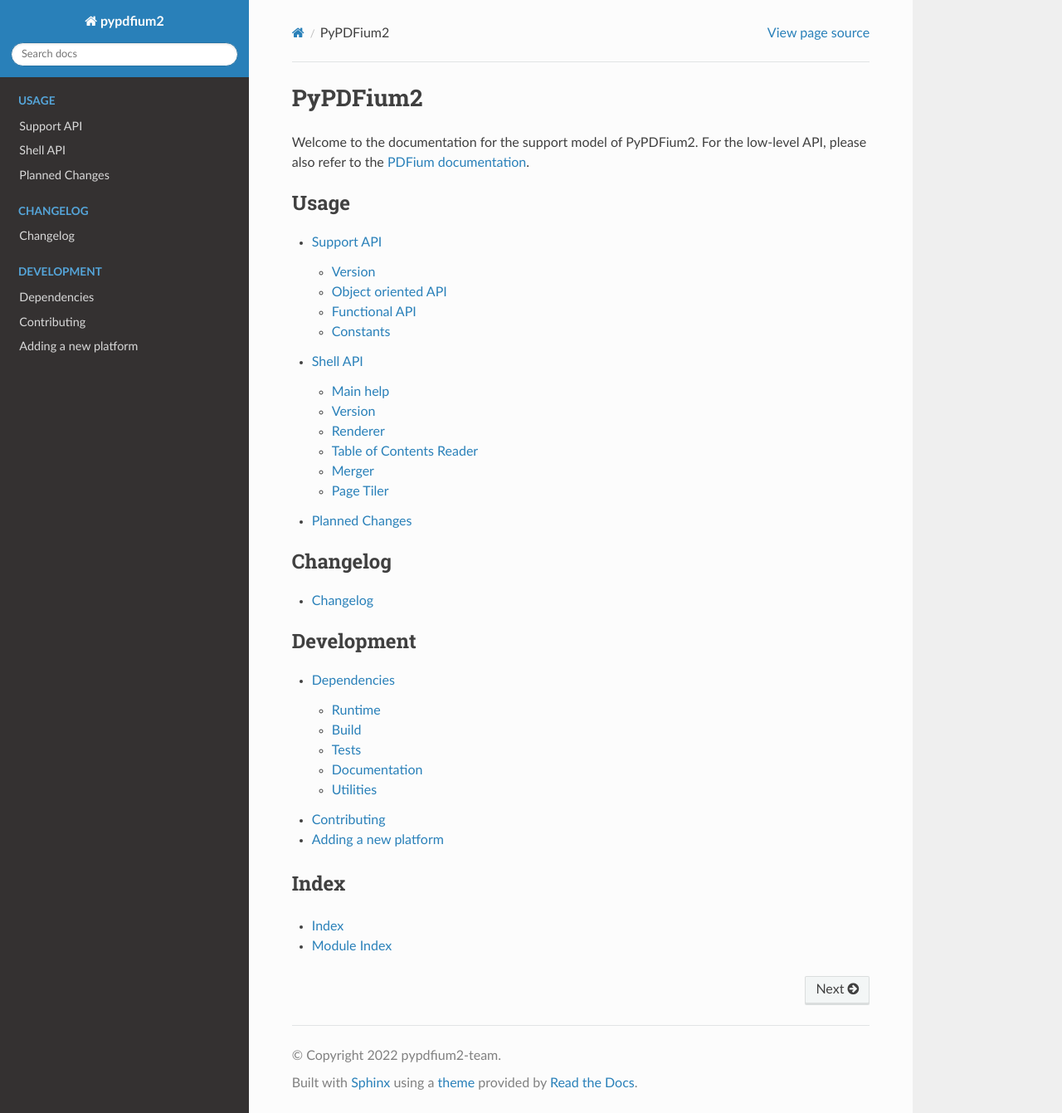
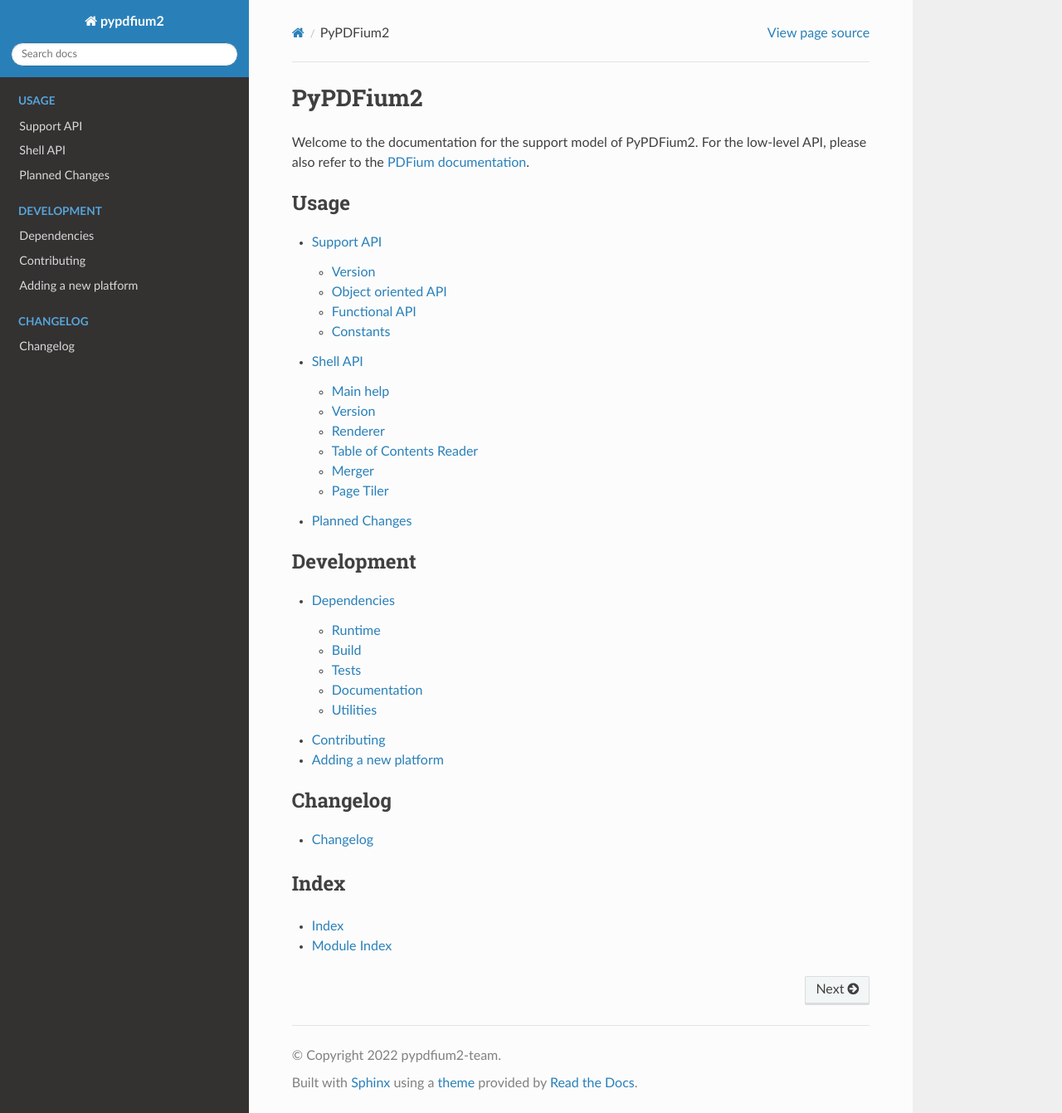
Before and after one commit to pypdfium2-team/pypdfium2, a Sphinx documentation site: the page built from docs/source/index.rst, in a window 1280 px wide and 1341 px high. Shown: the whole window at 83% size. Built offline with Sphinx 7.4.7 and the Read the Docs theme 2.0.0, drawn with Linux system fonts in a browser that asks for light colours; part of the change alters nothing that is shown.

```diff
--- a/docs/source/index.rst
+++ b/docs/source/index.rst
@@ -19,15 +19,6 @@ For the low-level API, please also refer to the `PDFium documentation`_.
    planned_changes
 
 
-.. put changelog in an isolated toctree with depth 1 to prevent it from blowing up the table of contents
-
-.. toctree::
-   :maxdepth: 1
-   :caption: Changelog
-
-   changelog
-
-
 .. toctree::
    :maxdepth: 2
    :caption: Development
@@ -37,6 +28,13 @@ For the low-level API, please also refer to the `PDFium documentation`_.
    add_platform
 
 
+.. toctree::
+   :maxdepth: 1
+   :caption: Changelog
+
+   changelog
+
+
 Index
 -----
 
```
